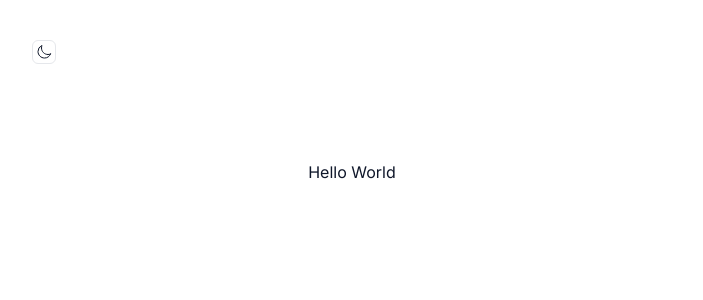
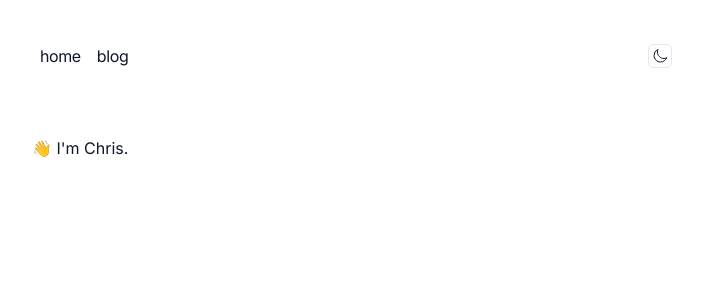
Before and after one commit to chrisdoram/chrisoram.dev, a Next.js app: page / in a window 1280 px wide. Shown: the top 300 px of the page, without its empty margins (288-991 px from the left). Built offline with nearby package versions, Linux system fonts and the light colour scheme.

Commit message:
add nav-bar component with page links
nav-bar component added with navigation links and theme toggle

```diff
--- a/app/layout.tsx
+++ b/app/layout.tsx
@@ -1,7 +1,7 @@
 import "./globals.css"
 import { Inter } from "next/font/google"
 import { ThemeProvider } from "@/components/theme-provider"
-import { ThemeToggle } from "@/components/theme-toggle"
+import { Navbar } from "@/components/nav-bar"
 
 const inter = Inter({ subsets: ["latin"] })
 
@@ -23,9 +23,7 @@
         <ThemeProvider attribute="class" defaultTheme="system" enableSystem>
           <div className="max-w-2xl mx-auto py-10 px-4">
             <header>
-              <div className="flex items-center justify-between">
-                <ThemeToggle />
-              </div>
+              <Navbar />
             </header>
             <main>{children}</main>
           </div>
--- a/app/page.tsx
+++ b/app/page.tsx
@@ -1,7 +1,7 @@
 export default function Home() {
   return (
-    <main className="flex min-h-screen flex-col items-center justify-between p-24">
-      <h1>Hello World</h1>
-    </main>
+    <section>
+      <h1>👋 I&apos;m Chris.</h1>
+    </section>
   );
 }
--- /dev/null
+++ b/components/nav-bar.tsx
@@ -0,0 +1,41 @@
+import Link from "next/link";
+import { ThemeToggle } from "@/components/theme-toggle";
+
+const navItems = {
+  "/": {
+    name: "home",
+  },
+  "/blog": {
+    name: "blog",
+  },
+};
+
+export function Navbar() {
+  return (
+    <aside className="mb-16 tracking-tight">
+      <div className="lg:sticky lg:top-20">
+        <nav
+          className="flex flex-row justify-between relative px-0 pb-0 fade md:overflow-auto scroll-pr-6 md:relative"
+          id="nav"
+        >
+          <div className="flex flex-row space-x-0 pr-10">
+            {Object.entries(navItems).map(([path, { name }]) => {
+              return (
+                <Link
+                  key={path}
+                  href={path}
+                  className="transition-all hover:text-neutral-800 dark:hover:text-neutral-200 flex align-middle relative py-1 px-2"
+                >
+                  {name}
+                </Link>
+              );
+            })}
+          </div>
+          <div className="flex items-center justify-between">
+            <ThemeToggle />
+          </div>
+        </nav>
+      </div>
+    </aside>
+  );
+}
```
